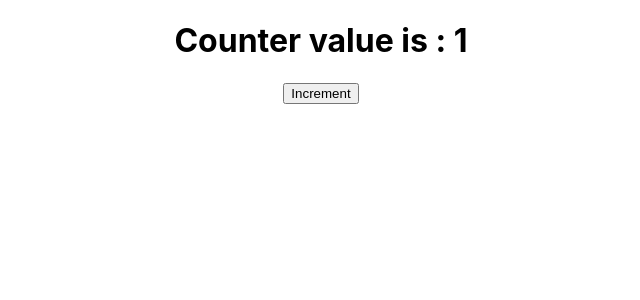
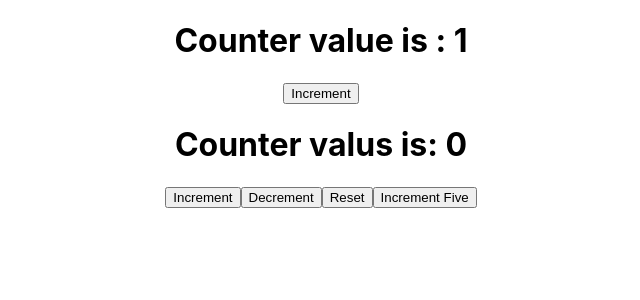
Before and after one commit to fawad1997/ReacHooks, a React (Create React App) app: page / in a window 1280 px wide. Shown: the top 300 px of the page, without its empty margins (319-959 px from the left). Built offline with nearby package versions, Linux system fonts and the light colour scheme.

Commit message:
useState with previous state example

```diff
--- a/src/App.js
+++ b/src/App.js
@@ -1,11 +1,13 @@
 import React from 'react';
 import './App.css';
 import HookCounterOne from './components/usestate/HookCounterOne';
+import HookCounterTwo from './components/usestate/HookCounterTwo';
 
 function App() {
   return (
     <div className="App">
      <HookCounterOne />
+     <HookCounterTwo />
     </div>
   );
 }
--- /dev/null
+++ b/src/components/usestate/HookCounterTwo.js
@@ -0,0 +1,24 @@
+import React, {useState} from 'react'
+
+function HookCounterTwo() {
+    let initialState = 0;
+    const [count, setCount] = useState(initialState)
+
+    const incrementFive=()=>{
+        for(let i=0;i<5;i++){
+            setCount(prevCount=> prevCount+1)
+        }
+    }
+
+    return (
+        <div>
+            <h1>Counter valus is: {count}</h1>
+            <button onClick={()=>setCount(count+1)}>Increment</button>
+            <button onClick={()=>setCount(count-1)}>Decrement</button>
+            <button onClick={()=>setCount(initialState)}>Reset</button>
+            <button onClick={()=>incrementFive()}>Increment Five</button>
+        </div>
+    )
+}
+
+export default HookCounterTwo
```
